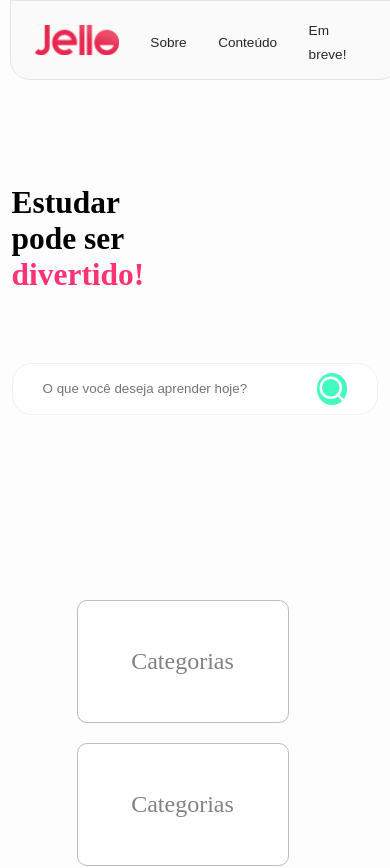
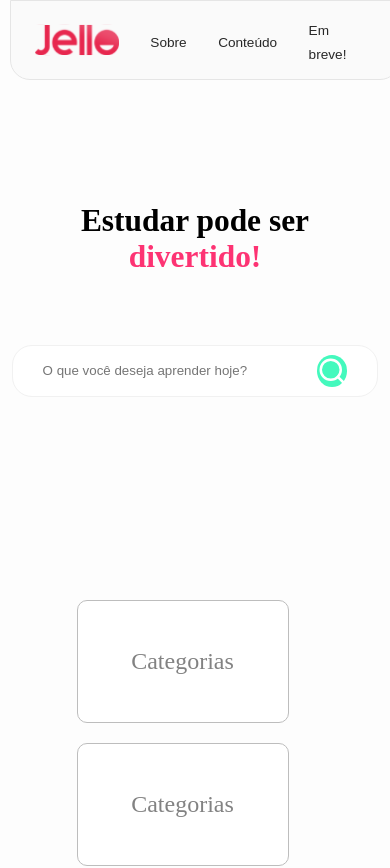
Before and after one commit to Jello-Education/front_blog, a Next.js app: page /courses in a window 390 px wide. Shown: the top 868 px of the page. Built offline with nearby package versions, Linux system fonts and the light colour scheme.

Commit message:
Fixing responsivity on courses page

```diff
--- a/src/components/Courses/Section/index.tsx
+++ b/src/components/Courses/Section/index.tsx
@@ -16,7 +16,7 @@ const Section: React.FC = () => {
             <FiSearch size={30} color="#fff"/>
           </Icon>
         </Input>
-        </Texts>
+      </Texts>
         <img
           src="/courses-example-img.svg"
         />
--- a/src/components/Courses/Section/styles.ts
+++ b/src/components/Courses/Section/styles.ts
@@ -14,10 +14,22 @@ export const Container = styled.div`
 `;
 
 export const Texts = styled.div`
+  display: flex;
+  flex-direction: column;
+
+  @media (max-width: 1000px) {
+    align-items: center;
+    text-align: center;
+  }
+
   h1{
     font-size: 3rem;
     width: 15rem;
     margin-bottom: 70px;
+
+    @media (max-width: 1000px) {
+      width: 300px;
+    }
 
     b{
       color: #FD3373;
```
